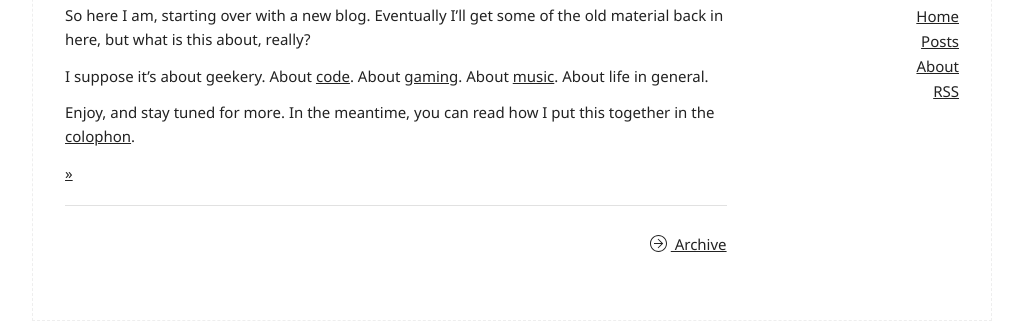
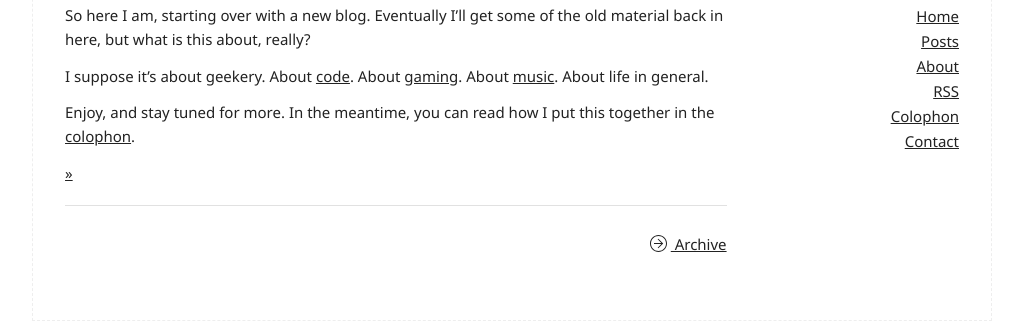
Before and after one commit to swbuehler/stevenwatsonbuehler.github.io, a Jekyll site: the page built from index.html, in a window 1280 px wide. Shown: the part 131-454 px from the top of the page, without its empty margins (128-1151 px from the left). Built offline with Jekyll 4.4.1, drawn with Linux system fonts in a browser that asks for light colours.

Commit message:
Added Colophon & Contact to Header

```diff
--- a/_includes/header.html
+++ b/_includes/header.html
@@ -21,6 +21,8 @@
           <li><a href="{{ "/archive" | prepend: site.baseurl }}">Posts</a></li>
           <li><a href="{{ "/about" | prepend: site.baseurl }}">About</a></li>
           <li><a href="{{ "/feed.xml" | prepend: site.baseurl }}">RSS</a></li>
+          <li><a href="{{ "/colophon" | prepend: site.baseurl }}">Colophon</a></li>
+          <li><a href="{{ "/contact" | prepend: site.baseurl }}">Contact</a></li>
         </ul>
       </nav>
     </div>
```
